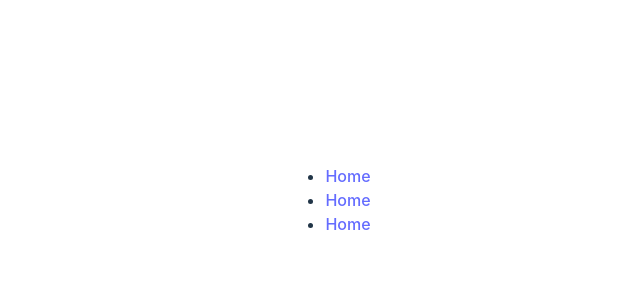
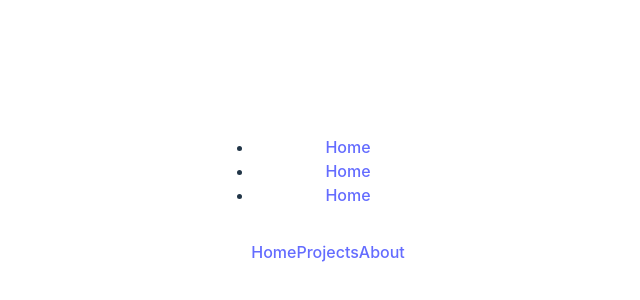
Before and after one commit to Sam-T-G/Sam-Practice-Portfolio, a React (Vite) app: page /about in a window 1280 px wide. Shown: the part 200-500 px from the top of the page, without its empty margins (312-952 px from the left). Built offline with nearby package versions, Linux system fonts and the light colour scheme.

Commit message:
footer base styling

```diff
--- a/src/components/Footer.css
+++ b/src/components/Footer.css
@@ -0,0 +1,49 @@
+.footer {
+  background-color: #c2c2c2; /* Set background color */
+  color: #fff; /* Set text color */
+  padding: 10px 0; /* Add some padding */
+}
+
+.footer-container {
+  display: flex; /* Use flexbox for layout */
+  justify-content: center; /* Align items horizontally */
+  align-items: center; /* Align items vertically */
+  max-width: 1440px; /* Set max width */
+  margin: 0 auto; /* Center the navbar */
+  padding: 0 20px; /* Add padding */
+}
+
+.footer-content {
+  display: flex;
+  justify-content: space-between;
+  align-items: center;
+}
+
+.footer-menu {
+  list-style: none; /* Remove list bullet points */
+  display: flex; /* Use flexbox for layout */
+  align-items: center;
+  justify-content: center;
+  margin: 17px;
+  padding: 0;
+}
+
+.footer-buttons {
+  display: flex;
+  justify-content: space-between;
+  font-size: 18px; /* Set font size */
+}
+
+.footer-link {
+  display: flex;
+  justify-content: space-between;
+  align-items: center;
+  list-style: none;
+  text-decoration: none; /* Remove underline */
+  margin: 10px;
+  color: #cecece; /* Set text color */
+}
+
+.footer-link:hover {
+  text-decoration: underline; /* Add underline on hover */
+}
--- a/src/components/Footer.tsx
+++ b/src/components/Footer.tsx
@@ -1,8 +1,23 @@
 import React from "react";
 import "./Footer.css";
+import { Link } from "react-router-dom";
 
 const Footer: React.FC = () => {
-  return <div className="footer-container"></div>;
+  return (
+    <div className="footer-container">
+      <ul className="footer-menu">
+        <li className="footer-button">
+          <Link to="/home">Home</Link>
+        </li>
+        <li className="footer-button">
+          <Link to="/home">Projects</Link>
+        </li>
+        <li className="navigation-button">
+          <Link to="/footer">About</Link>
+        </li>
+      </ul>
+    </div>
+  );
 };
 
 export default Footer;
```
